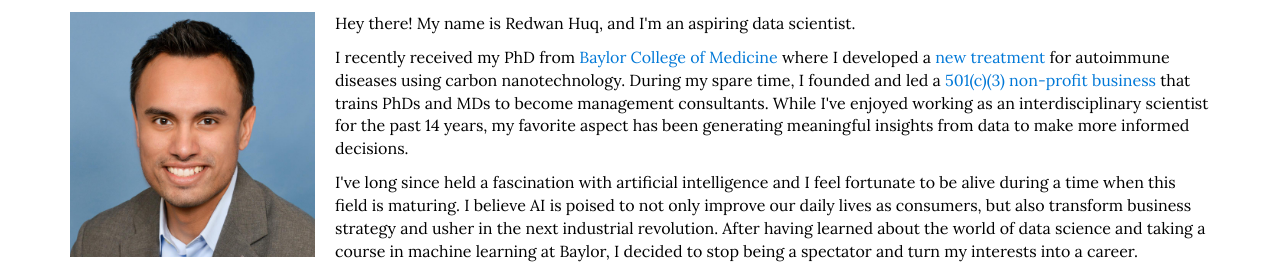
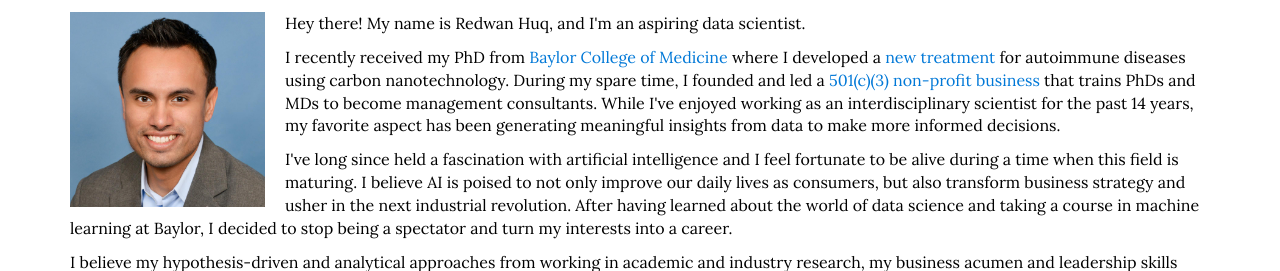
Before and after one commit to redwanhuq/redwanhuq.github.io, a plain HTML site: page pages/about/index.html in a window 1280 px wide. Shown: the part 159-430 px from the top of the page. Drawn offline with Linux system fonts and the light colour scheme.

Commit message:
Nikola auto commit.
Source commit: ee2861bf05530bc0dba7a2dc840fb9c3e9b26a2c
Nikola version: 7.8.3

```diff
--- a/pages/about/index.html
+++ b/pages/about/index.html
@@ -81,7 +81,7 @@ I recently received my PhD from Baylor College of Medicine where I developed a n
 
     </header><div class="e-content entry-content" itemprop="articleBody text">
     <div>
-<p><img src="../../images/profile.jpg" align="left" height="250" style="padding-right:20px; padding-bottom:5px">Hey there! My name is Redwan Huq, and I'm an aspiring data scientist.</p>
+<p><img src="../../images/profile.jpg" align="left" height="200" style="padding-right:20px; padding-bottom:5px">Hey there! My name is Redwan Huq, and I'm an aspiring data scientist.</p>
 <p>I recently received my PhD from <a href="https://www.bcm.edu/research/labs/christine-beeton">Baylor College of Medicine</a> where I developed a <a href="http://www.nature.com/articles/srep33808">new treatment</a> for autoimmune diseases using carbon nanotechnology. During my spare time, I founded and led a <a href="http://medcenterconsulting.com">501(c)(3) non-profit business</a> that trains PhDs and MDs to become management consultants. While I've enjoyed working as an interdisciplinary scientist for the past 14 years, my favorite aspect has been generating meaningful insights from data to make more informed decisions.</p>
 <p>I've long since held a fascination with artificial intelligence and I feel fortunate to be alive during a time when this field is maturing. I believe AI is poised to not only improve our daily lives as consumers, but also transform business strategy and usher in the next industrial revolution. After having learned about the world of data science and taking a course in machine learning at Baylor, I decided to stop being a spectator and turn my interests into a career. </p>
 <p>I believe my hypothesis-driven and analytical approaches from working in academic and industry research, my business acumen and leadership skills from building a company, and my love for answering questions with data and code will facilitate this transition. I look forward to this adventure and write this blog to share what I'm learning along my journey and perhaps a few projects I'm working on.</p>
```
Also changed, not shown: 1 other file.
